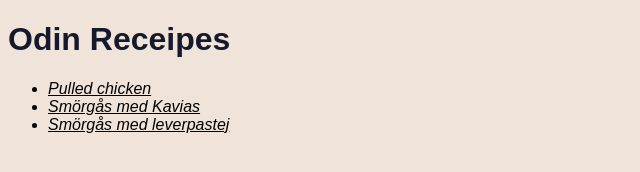
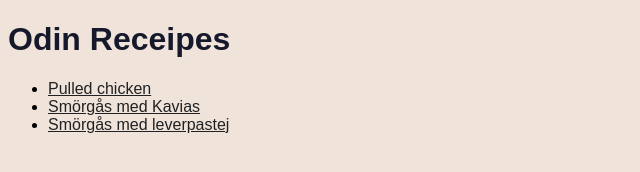
Before and after one commit to Sudoism/odin-recipes, a plain HTML site: page index.html in a window 1280 px wide. Shown: the full height of the page, 0-640 px from the left. Drawn offline with Linux system fonts and the light colour scheme.

Commit message:
added some styles

```diff
--- a/styles.css
+++ b/styles.css
@@ -9,6 +9,9 @@ h1 {
 }
 
 a {
-    color: black;
-    font-style:italic;
+    font-family: arial,sans-serif;
+    -webkit-tap-highlight-color: rgba(0,0,0,.10);
+    color: #202124;
+    font-size: 16px;
+    overflow-wrap: break-word;
 }
```
